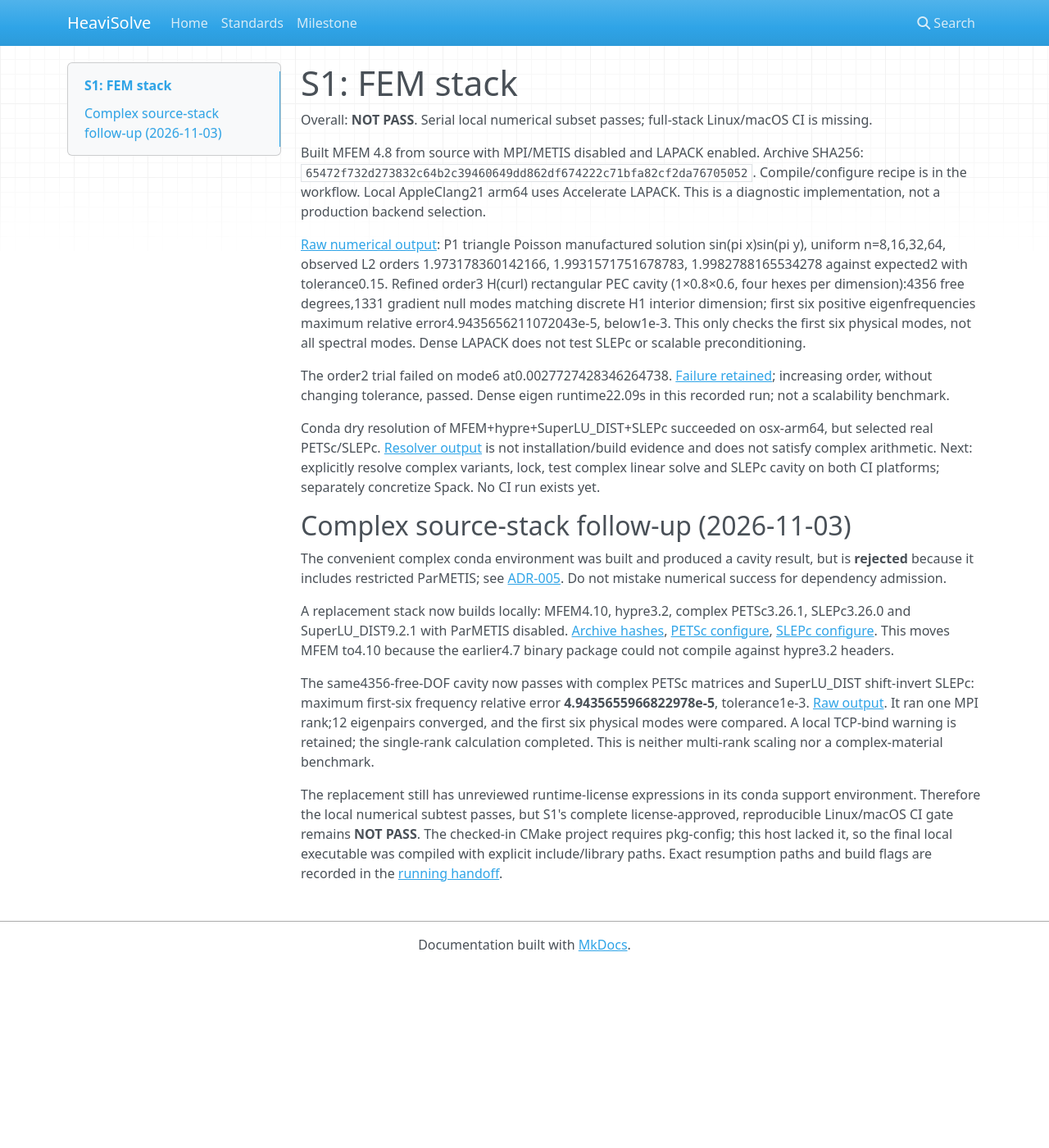
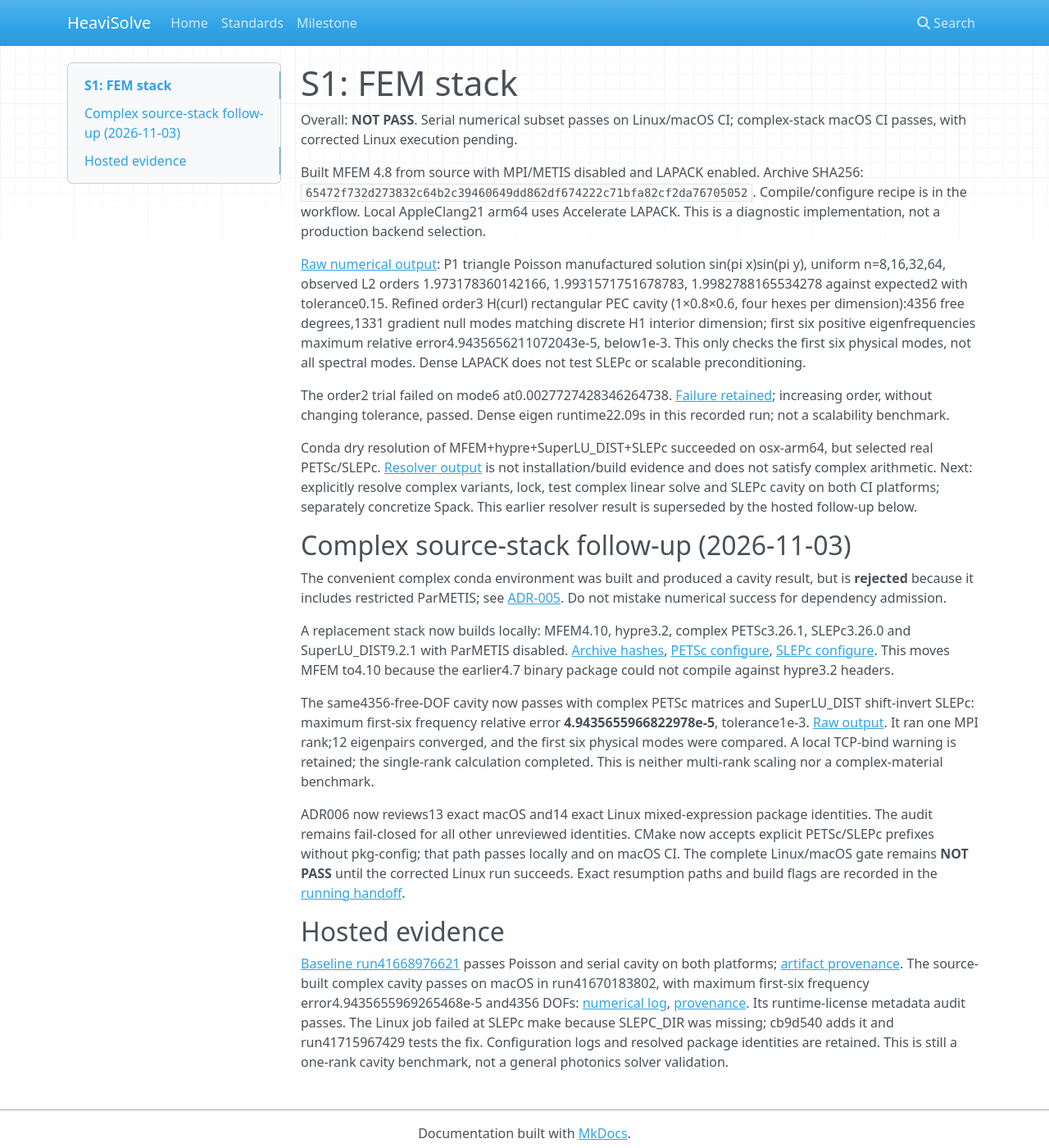
Before and after one commit to GrantdCongdon/HeaviSolve, an MkDocs documentation site: the page built from docs/spikes/S1-mfem.md, in a window 1280 px wide and 1400 px high. Shown: the whole window at 82% size. Built offline with MkDocs 1.6.1, drawn with Linux system fonts in a browser that asks for light colours; nearby versions of some CDN libraries.

Commit message:
Synchronize M0 evidence reports and preserve failing acceptance checks
Signed-off-by: Grant Congdon <grantdcongdon@gmail.com>

```diff
--- a/docs/spikes/S1-mfem.md
+++ b/docs/spikes/S1-mfem.md
@@ -3,7 +3,7 @@
 
 # S1: FEM stack
 
-Overall: **NOT PASS**. Serial local numerical subset passes; full-stack Linux/macOS CI is missing.
+Overall: **NOT PASS**. Serial numerical subset passes on Linux/macOS CI; complex-stack macOS CI passes, with corrected Linux execution pending.
 
 Built MFEM 4.8 from source with MPI/METIS disabled and LAPACK enabled. Archive SHA256: `65472f732d273832c64b2c39460649dd862df674222c71bfa82cf2da76705052`. Compile/configure recipe is in the workflow. Local AppleClang21 arm64 uses Accelerate LAPACK. This is a diagnostic implementation, not a production backend selection.
 
@@ -11,7 +11,7 @@ Built MFEM 4.8 from source with MPI/METIS disabled and LAPACK enabled. Archive S
 
 The order2 trial failed on mode6 at0.0027727428346264738. [Failure retained](../../verification/results/cavity-coarse-failure.log); increasing order, without changing tolerance, passed. Dense eigen runtime22.09s in this recorded run; not a scalability benchmark.
 
-Conda dry resolution of MFEM+hypre+SuperLU_DIST+SLEPc succeeded on osx-arm64, but selected real PETSc/SLEPc. [Resolver output](../../verification/results/s1-conda-resolve.log) is not installation/build evidence and does not satisfy complex arithmetic. Next: explicitly resolve complex variants, lock, test complex linear solve and SLEPc cavity on both CI platforms; separately concretize Spack. No CI run exists yet.
+Conda dry resolution of MFEM+hypre+SuperLU_DIST+SLEPc succeeded on osx-arm64, but selected real PETSc/SLEPc. [Resolver output](../../verification/results/s1-conda-resolve.log) is not installation/build evidence and does not satisfy complex arithmetic. Next: explicitly resolve complex variants, lock, test complex linear solve and SLEPc cavity on both CI platforms; separately concretize Spack. This earlier resolver result is superseded by the hosted follow-up below.
 
 ## Complex source-stack follow-up (2026-11-03)
 
@@ -21,4 +21,8 @@ A replacement stack now builds locally: MFEM4.10, hypre3.2, complex PETSc3.26.1,
 
 The same4356-free-DOF cavity now passes with complex PETSc matrices and SuperLU_DIST shift-invert SLEPc: maximum first-six frequency relative error **4.9435655966822978e-5**, tolerance1e-3. [Raw output](../../verification/results/fem-clean-cavity.log). It ran one MPI rank;12 eigenpairs converged, and the first six physical modes were compared. A local TCP-bind warning is retained; the single-rank calculation completed. This is neither multi-rank scaling nor a complex-material benchmark.
 
-The replacement still has unreviewed runtime-license expressions in its conda support environment. Therefore the local numerical subtest passes, but S1's complete license-approved, reproducible Linux/macOS CI gate remains **NOT PASS**. The checked-in CMake project requires pkg-config; this host lacked it, so the final local executable was compiled with explicit include/library paths. Exact resumption paths and build flags are recorded in the [running handoff](../milestones/M0-handoff.md).
+ADR006 now reviews13 exact macOS and14 exact Linux mixed-expression package identities. The audit remains fail-closed for all other unreviewed identities. CMake now accepts explicit PETSc/SLEPc prefixes without pkg-config; that path passes locally and on macOS CI. The complete Linux/macOS gate remains **NOT PASS** until the corrected Linux run succeeds. Exact resumption paths and build flags are recorded in the [running handoff](../milestones/M0-handoff.md).
+
+## Hosted evidence
+
+[Baseline run41668976621](https://github.com/GrantdCongdon/HeaviSolve/actions/runs/41668976621) passes Poisson and serial cavity on both platforms; [artifact provenance](../../verification/results/ci-41668976621/provenance.json). The source-built complex cavity passes on macOS in run41670183802, with maximum first-six frequency error4.9435655969265468e-5 and4356 DOFs: [numerical log](../../verification/results/ci-41670183802/macos-14/cavity-test.log), [provenance](../../verification/results/ci-41670183802/provenance.json). Its runtime-license metadata audit passes. The Linux job failed at SLEPc make because SLEPC_DIR was missing; cb9d540 adds it and run41715967429 tests the fix. Configuration logs and resolved package identities are retained. This is still a one-rank cavity benchmark, not a general photonics solver validation.
```
Also changed, not shown: docs/adr/ADR-001-language.md (+6 -4 lines), docs/developer/dependencies.md (+4 -2 lines), docs/milestones/M0-handoff.md (+5 -0 lines), docs/milestones/M0-next-checkpoint.md (+1 -1 lines), docs/milestones/M0-report.md (+4 -2 lines), 4 other files.
